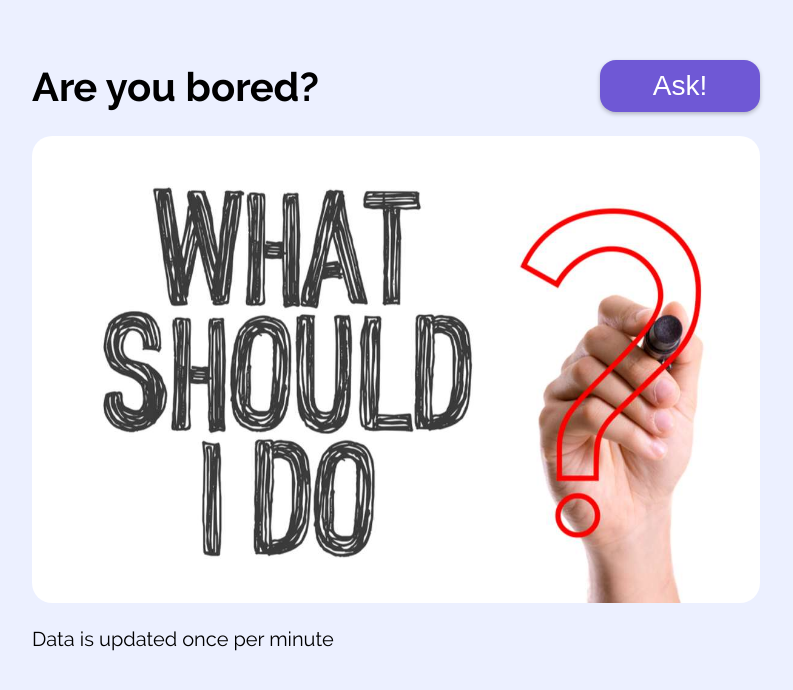
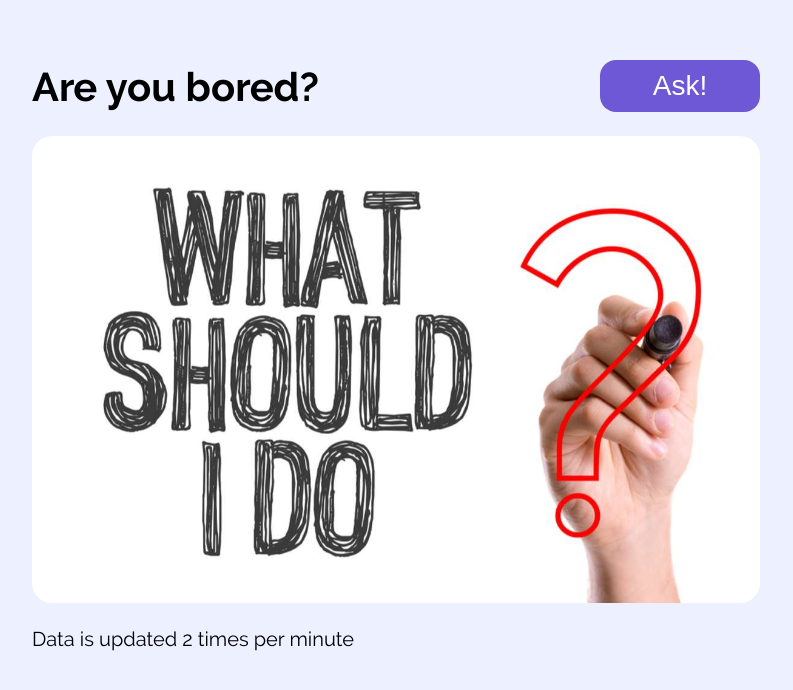
Before and after one commit to Sattturday/what-to-do, a React (Create React App) app in the folder frontend/: page / in a window 1280 px wide. Shown: the top 690 px of the page, without its empty margins (244-1037 px from the left). Built offline with nearby package versions, Linux system fonts and the light colour scheme.

Commit message:
feat: add countdown for button

```diff
--- a/frontend/src/App.css
+++ b/frontend/src/App.css
@@ -46,7 +46,6 @@
   font-weight: 400;
   line-height: 1.3;
   background-color: #6f58d5;
-  box-shadow: 0px 2px 4px 0px rgba(0, 0, 0, 0.25);
   border: none;
   border-radius: 16px;
   cursor: pointer;
@@ -54,6 +53,14 @@
   grid-column: 2 / 3;
   grid-row: 1 / 2;
   justify-self: end;
+}
+
+.page__button_disabled {
+  background-color: hsla(259, 36%, 39%, 0.302);
+  color: hsla(238, 32%, 15%, 0.63);
+  pointer-events: none;
+  -webkit-user-select: none;
+  user-select: none;
 }
 
 .page__button:hover {
--- a/frontend/src/App.js
+++ b/frontend/src/App.js
@@ -1,30 +1,56 @@
-import React, { useState } from 'react';
+import React, { useState, useEffect } from 'react';
 import axios from 'axios';
 
 import './App.css';
 import img from './what-to-do.jpg';
 
 function App() {
-  const [data, setData] = useState(null);
+  const [data, setData] = useState(null); // Хранение данных с сервера
+  const [isButtonDisabled, setIsButtonDisabled] = useState(false); // Флаг для активации/деактивации кнопки
+  const [secondsRemaining, setSecondsRemaining] = useState(0); // Счетчик времени
 
+  // Функция для получения данных
   const fetchData = async () => {
     try {
       const response = await axios.get('http://localhost:5000/api/v1/data');
       setData(response.data);
+      setIsButtonDisabled(true); // Делаем кнопку неактивной
+      setSecondsRemaining(30); // Устанавливаем счетчик обратного отсчета на 30 секунд
     } catch (error) {
       console.error('Error fetching data:', error.message);
     }
   };
 
+  // Эффект для обратного отсчета времени
+  useEffect(() => {
+    let timer = null;
+
+    if (secondsRemaining > 0) {
+      timer = setTimeout(() => {
+        setSecondsRemaining((seconds) => seconds - 1);
+      }, 1000);
+    } else {
+      setIsButtonDisabled(false);
+    }
+
+    return () => clearTimeout(timer);
+  }, [secondsRemaining]);
+
   return (
     <div className='page'>
-      <div class='page__container'>
+      <div className='page__container'>
         <h1 className='page__title'>Are you bored?</h1>
         <img className='page__img' src={img} alt='question' />
-        <button className='page__button' onClick={fetchData}>
-          Ask!
+        <button
+          className={`page__button${
+            isButtonDisabled ? ' page__button_disabled' : ''
+          }`}
+          onClick={fetchData}
+          disabled={isButtonDisabled}
+        >
+          Ask! {isButtonDisabled && `(${secondsRemaining})`}
         </button>
-        <p className='page__description'>Data is updated once per minute</p>
+        <p className='page__description'>Data is updated 2 times per minute</p>
       </div>
       {data && (
         <div className='activity'>
```
Also changed, not shown: 1 other file (tests, documents, lock files or other folders).
